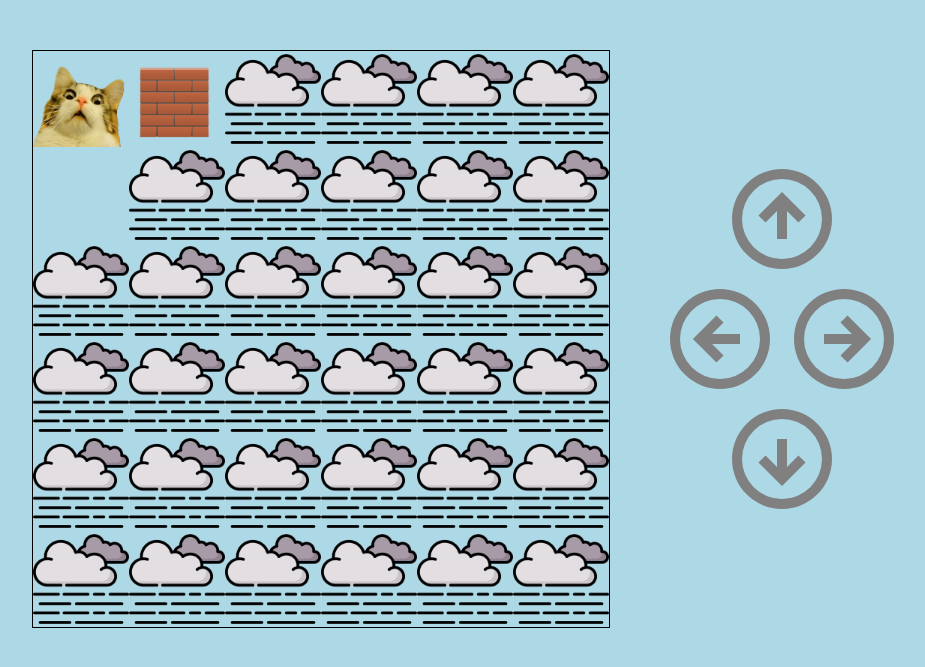
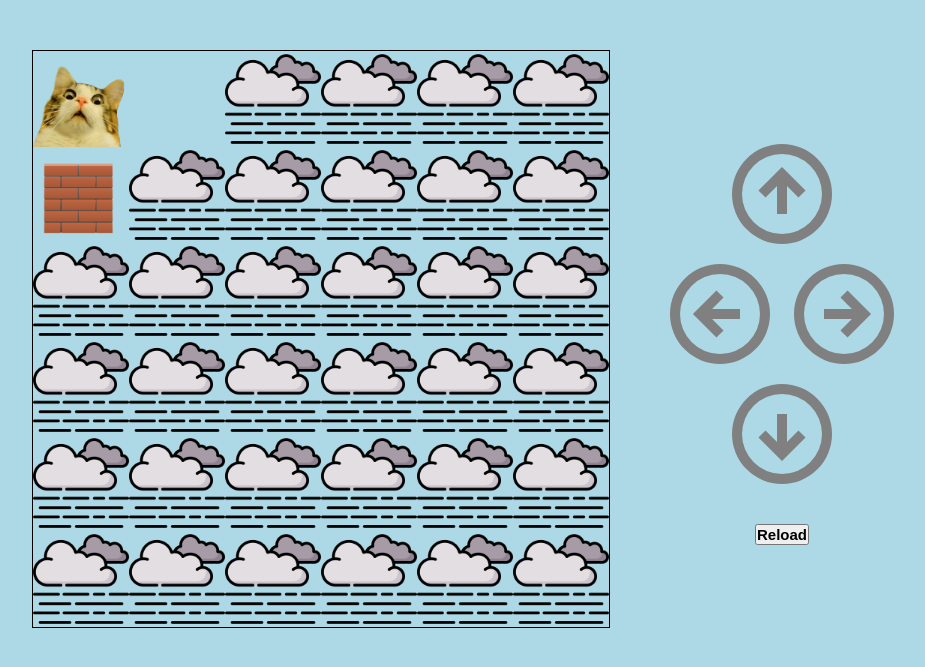
Before and after one commit to Zeroc00L88/greatestMaze, a PHP site: page / in a window 1280 px wide. Shown: the part 67-734 px from the top of the page, without its empty margins (172-1097 px from the left). Run offline with PHP 8.4, Linux system fonts and the light colour scheme.

Commit message:
random choice between maze and reload added

```diff
--- a/assets/css/style.css
+++ b/assets/css/style.css
@@ -34,7 +34,16 @@ form {
     flex-direction: column;
     justify-content: center;
     align-items: center;
+    gap: 30px;
 }
+
+form > div {
+    display: flex;
+    flex-direction: column;
+    justify-content: center;
+    align-items: center;
+}
+
 input {
     font-size: 15px;
     font-weight: bold;
--- a/index.php
+++ b/index.php
@@ -18,6 +18,9 @@
 <?php
 
     session_start();
+    if (isset($_POST["reload"])){
+        unset($_SESSION);
+    }
 
     // W = wall; F = fog; C = Cat; E = Empty; M = Mouse
     $arrOne = [
@@ -48,6 +51,27 @@ $displayedArr = [
     ];
 
 
+    function randArr(){
+        $arrs = [
+            [
+                ["E", "W", "E", "E", "E", "E"],
+                ["E", "W", "E", "W", "W", "W"],
+                ["E", "E", "E", "W", "M", "W"],
+                ["E", "W", "E", "W", "E", "E"],
+                ["E", "W", "E", "E", "W", "E"],
+                ["E", "E", "W", "E", "E", "E"],
+            ],
+            [
+                ["E", "E", "E", "E", "E", "W"],
+                ["W", "W", "E", "W", "W", "W"],
+                ["E", "E", "E", "W", "M", "E"],
+                ["E", "W", "W", "W", "W", "E"],
+                ["E", "W", "E", "E", "E", "E"],
+                ["E", "E", "E", "W", "W", "W"],
+            ],
+        ];
+        return $arrs[rand(0,1)];
+    }
 
     function showCell($cell){
         switch ($cell) {
@@ -127,6 +151,15 @@ function move($arr, $arrDisp, $catPos){
         }
         return $arrDisp;
     }
+    // Reloading button
+    if (isset($_POST["reload"])){
+        session_destroy();
+        unset($_SESSION);
+    }
+    // Chose a random maze
+    if (!isset($_SESSION["maze"])){
+        $_SESSION["maze"] = randArr();
+    }
 
     // Placing cat for first launch
     if (!isset($_SESSION["catPos"])) {
@@ -135,29 +168,32 @@ if (!isset($_SESSION["catPos"])) {
     }
 
     // Checking move input
-$displayedArr = move($arrOne, $displayedArr, $_SESSION["catPos"]);
+    $displayedArr = move($_SESSION["maze"], $displayedArr, $_SESSION["catPos"]);
     // Removing fog
-$displayedArr = enlight($arrOne, $displayedArr, $_SESSION["catPos"]);
+    $displayedArr = enlight($_SESSION["maze"], $displayedArr, $_SESSION["catPos"]);
     // Draw the maze
     drawMaze($displayedArr);
 
 ?>
 
-<div id='arrowContainer'>
 
 <form method='POST'>
+    <div id='arrowContainer'>
         <div>
-        <input id='up' class:'arrow' type='submit' name='up' value=''>
+            <input id='up' class='arrow' type='submit' name='up' value=''>
         </div>
         <div>
-        <input id='left' class:'arrow' type='submit' name='left' value=''>
-        <input id='right' class:'arrow' type='submit' name='right' value=''>
+            <input id='left' class='arrow' type='submit' name='left' value=''>
+            <input id='right' class='arrow' type='submit' name='right' value=''>
         </div>
         <div>
-        <input id='down' class:'arrow' type='submit' name='down' value=''>
+            <input id='down' class='arrow' type='submit' name='down' value=''>
+        </div>
+    </div>
+    <div>
+        <input id='reload' type='submit' name='reload' value='Reload'>
     </div>
 </form>
-</div>
 
 
 </main>
```
Lines whose indentation alone changed are shown as unchanged.
